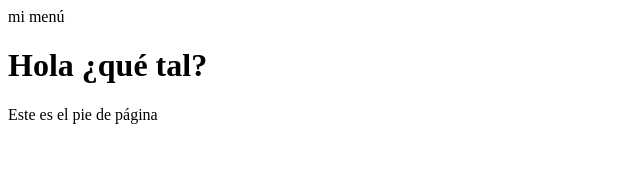
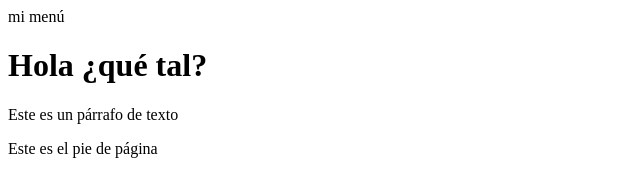
Before and after one commit to deimianvasquez/control_version_example, a plain HTML site: page index.html in a window 1280 px wide. Shown: the whole page, without its empty margins (0-640 px from the left). Drawn offline with Linux system fonts and the light colour scheme.

Commit message:
Add paragraf

```diff
--- a/index.html
+++ b/index.html
@@ -12,6 +12,7 @@
     </nav>
     <h1>Hola ¿qué tal?</h1>
 
+    <p>Este es un párrafo de texto</p>
 
     <footer>
         <p>Este es el pie de página</p>
```
